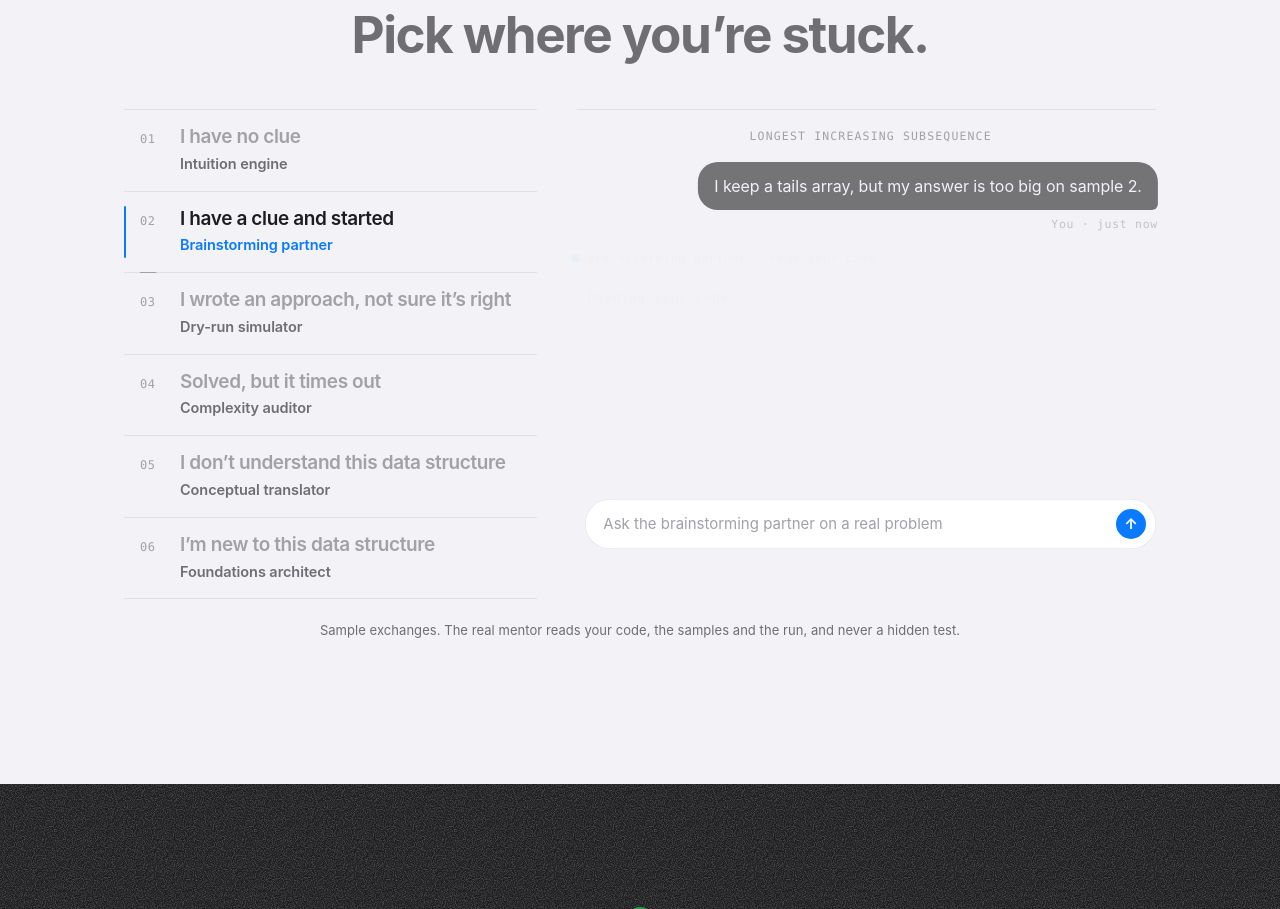
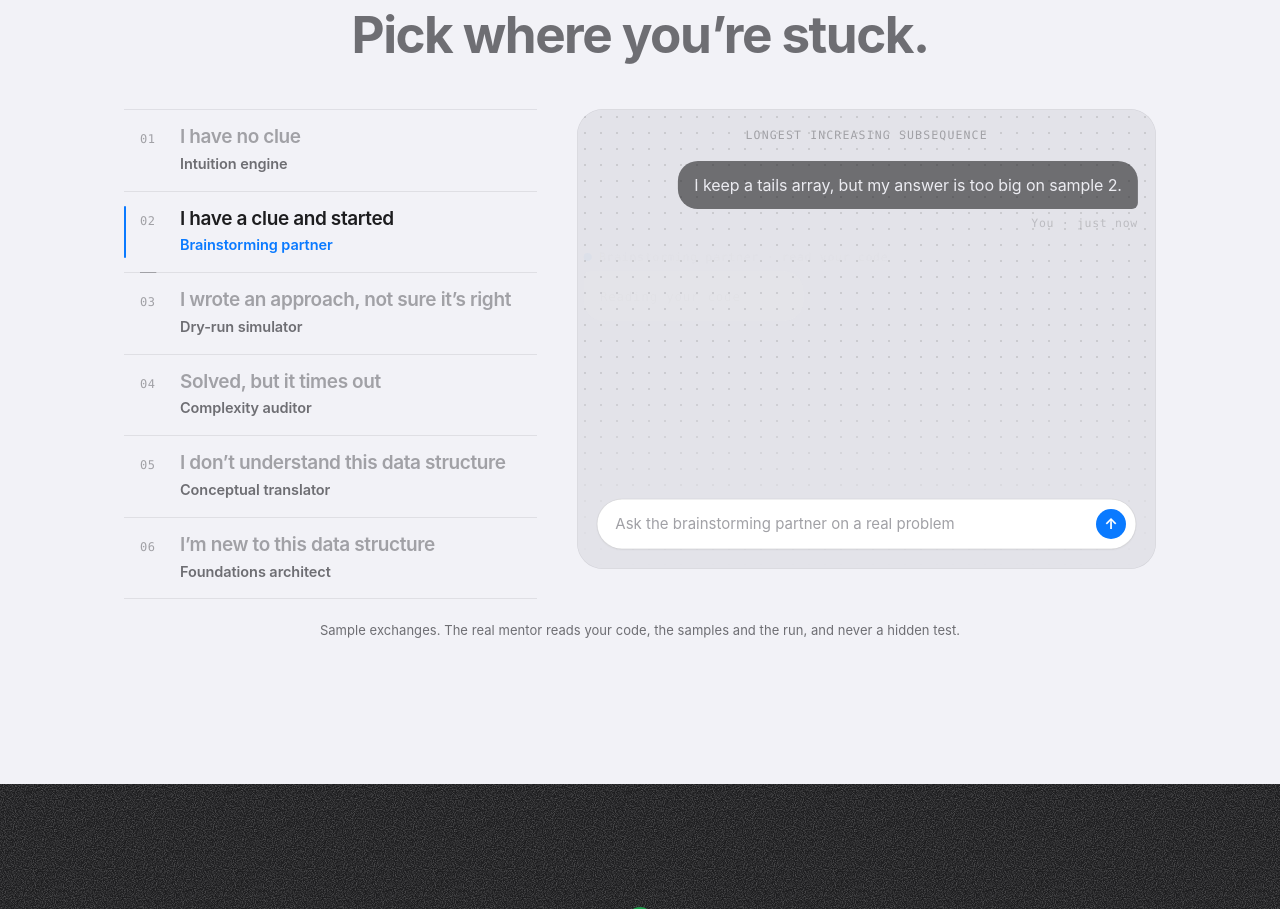
Before and after one commit to modi-meet/online-judge, a React (Vite) app in the folder apps/web/: page / in a window 1280 px wide. Shown: the part 2692-3601 px from the top of the page. Built offline with nearby package versions, Linux system fonts and the light colour scheme; no server answers.

Commit message:
web: the mentor chat sits on its own panel - a grey tray with a fine dot wallpaper that fades toward the composer

```diff
--- a/apps/web/src/styles.css
+++ b/apps/web/src/styles.css
@@ -619,7 +619,12 @@ main[data-page="profile"] { max-width: 880px; }
 .ms-item.on .ms-stage { color: var(--ink); }
 .ms-item.on .ms-name { color: var(--accent); }
 .ms-progress { position: absolute !important; left: 16px; right: 0; bottom: -1px; height: 1px; background: var(--ink-3); transform-origin: left; }
-.ms-panel { border-top: .5px solid var(--hair); padding: 18px 0 0 8px; min-height: 440px; display: flex; flex-direction: column; }
+.ms-panel { position: relative; isolation: isolate; padding: 18px 20px 20px; min-height: 460px; display: flex; flex-direction: column; border-radius: 26px; overflow: hidden;
+  background-color: var(--fill); box-shadow: inset 0 0 0 .5px var(--hair); }
+/* a quiet chat wallpaper: a fine dot grid, fading out toward the composer */
+.ms-panel::before { content: ''; position: absolute; inset: 0; z-index: -1; pointer-events: none;
+  background-image: radial-gradient(circle, light-dark(rgba(0, 0, 0, .11), rgba(255, 255, 255, .09)) .8px, transparent 1.2px); background-size: 16px 16px;
+  -webkit-mask-image: linear-gradient(to bottom, #000 0%, #000 55%, transparent 100%); mask-image: linear-gradient(to bottom, #000 0%, #000 55%, transparent 100%); }
 .ms-day { margin: 0 0 18px; text-align: center; font: 500 11.5px/1.4 var(--mono); letter-spacing: .1em; text-transform: uppercase; color: var(--ink-3); }
 .ms-thread { display: grid; gap: 18px; flex: 1; align-content: start; }
 .ms-row { display: grid; gap: 6px; max-width: 86%; }
@@ -632,16 +637,16 @@ main[data-page="profile"] { max-width: 880px; }
 .ms-row.them .ms-bubble { background: var(--surface); color: var(--ink); border-radius: 6px 20px 20px 20px; box-shadow: var(--shadow-sm); min-width: 220px; }
 .ms-reply { margin: 0; }
 .ms-trace { margin: 2px 0 12px; padding: 0 0 0 12px; border-left: 2px solid var(--hair); background: none; color: var(--ink-2); font: 12.5px/1.75 var(--mono); white-space: pre-wrap; overflow-x: auto; }
-.ms-composer { margin-top: 26px; display: flex; align-items: center; justify-content: space-between; gap: 12px; padding: 10px 10px 10px 18px; border-radius: 999px; background: var(--surface); box-shadow: inset 0 0 0 .5px var(--rule); color: var(--ink-3); font-size: 15px; transition: box-shadow 160ms ease, color 160ms ease; }
+.ms-composer { margin-top: 26px; box-shadow: var(--shadow-sm), inset 0 0 0 .5px var(--rule); display: flex; align-items: center; justify-content: space-between; gap: 12px; padding: 10px 10px 10px 18px; border-radius: 999px; background: var(--surface); color: var(--ink-3); font-size: 15px; transition: box-shadow 160ms ease, color 160ms ease; }
 .ms-composer:hover { text-decoration: none; }
-@media (hover: hover) and (pointer: fine) { .ms-composer:hover { color: var(--ink-2); box-shadow: inset 0 0 0 .5px var(--ink-3); } }
+@media (hover: hover) and (pointer: fine) { .ms-composer:hover { color: var(--ink-2); box-shadow: var(--shadow-sm), inset 0 0 0 .5px var(--ink-3); } }
 .ms-composer:active { transform: scale(.99); }
 .ms-send { flex: none; width: 30px; height: 30px; border-radius: 50%; display: inline-flex; align-items: center; justify-content: center; background: var(--accent); color: var(--accent-ink); font-weight: 700; font-size: 15px; }
 .ms-status { display: inline-block; padding: 2px 0; font: 500 12.5px/1.5 var(--mono); letter-spacing: .06em; color: var(--ink-3); animation: ms-pulse 1.2s ease-in-out infinite; }
 @keyframes ms-pulse { 50% { color: var(--ink-2); } }
 .ms-note { text-align: center; margin-top: 22px; }
 @media (prefers-reduced-motion: reduce) { .ms-status { animation: none; } }
-@media (max-width: 860px) { .ms-grid { grid-template-columns: 1fr; gap: 28px; } .ms-stage { font-size: 17px; } .ms-panel { min-height: 0; padding-left: 0; } .ms-row { max-width: 94%; } }
+@media (max-width: 860px) { .ms-grid { grid-template-columns: 1fr; gap: 28px; } .ms-stage { font-size: 17px; } .ms-panel { min-height: 0; padding: 16px 14px 14px; border-radius: 22px; } .ms-row { max-width: 94%; } }
 /* the profiles tile: a small, still activity grid */
 .t-heat { display: grid; grid-template-rows: repeat(7, 9px); grid-auto-flow: column; grid-auto-columns: 9px; gap: 3px; margin-top: auto; padding-top: 18px; }
 .t-heat i { border-radius: 2px; background: var(--fill); }
```
